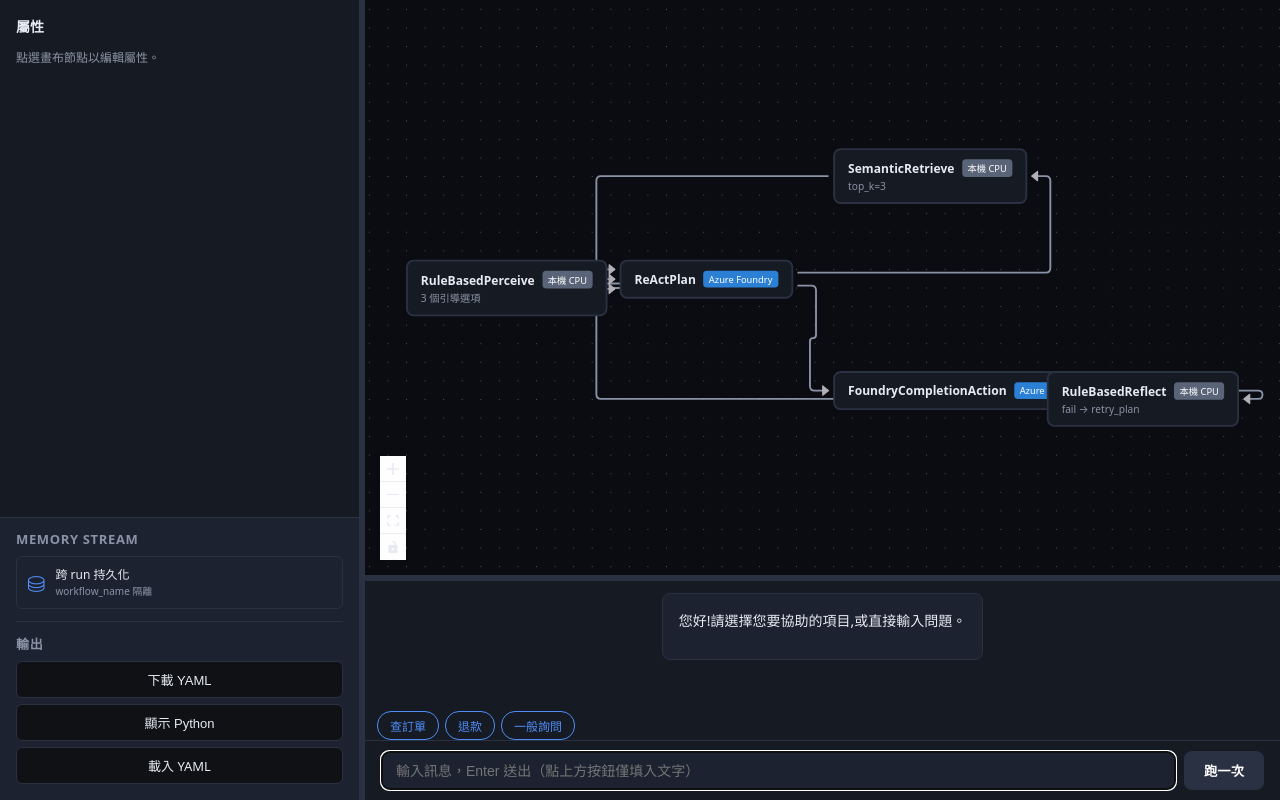
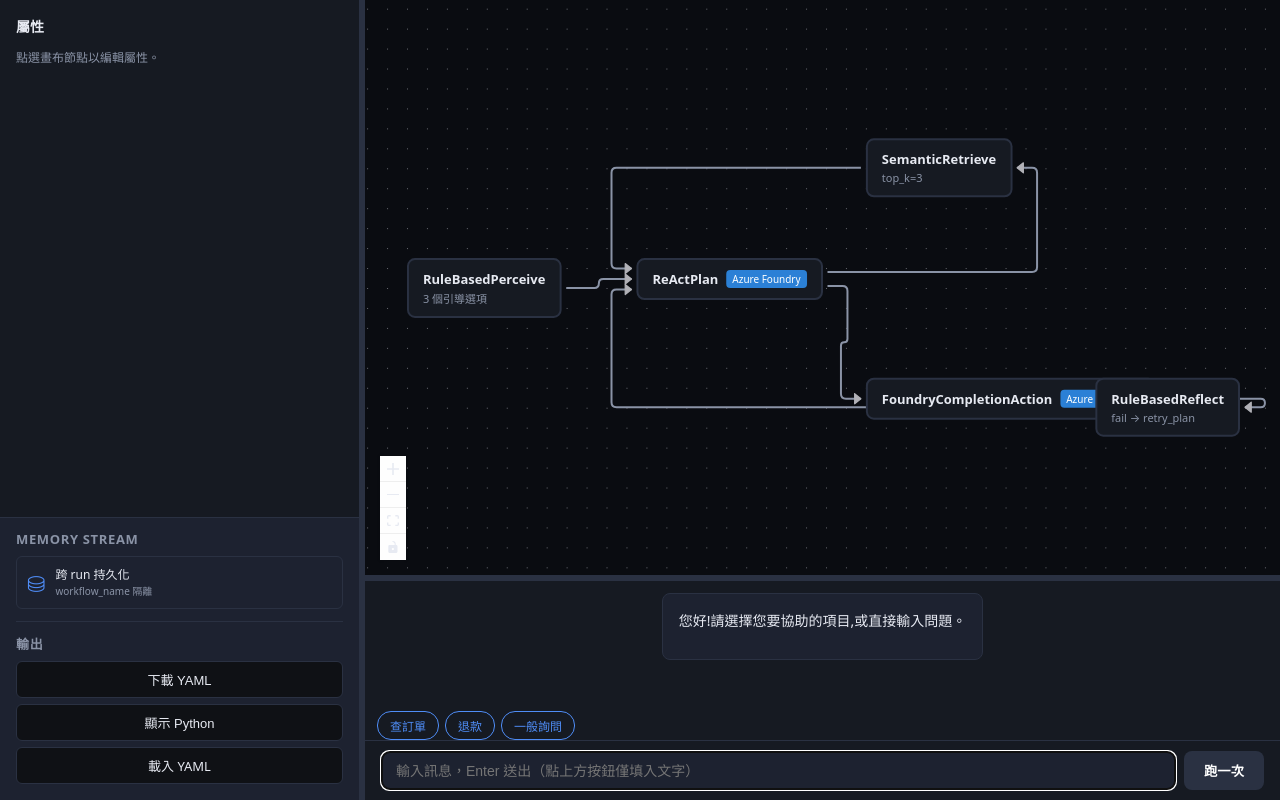
Before and after one commit to R300-AI/Agentic-SDK, a React (Vite) app in the folder editor/: page / in a window 1280 px wide. Built offline with nearby package versions, Linux system fonts and the light colour scheme.

Commit message:
fix: local_cpu 節點不顯示 badge（無 LLM 不需標示算力）

```diff
--- a/editor/src/nodes/NodeBase.tsx
+++ b/editor/src/nodes/NodeBase.tsx
@@ -50,13 +50,14 @@ export function NodeBase({
 }: Props) {
   const tgt = computeTarget ?? "local_cpu";
   const tgtLabel = COMPUTE_TARGET_OPTIONS.find((o) => o.value === tgt)?.label ?? tgt;
+  const showBadge = tgt !== "local_cpu";
   return (
     <div className={`node-shell ${STATUS_CLASS[status]}`}>
       {sideHandles("left",  leftCount,  Position.Left)}
       {sideHandles("right", rightCount, Position.Right)}
       <div className="node-head">
         <span className="node-title">{title}</span>
-        <span className={`node-badge badge-${tgt}`}>{tgtLabel}</span>
+        {showBadge && <span className={`node-badge badge-${tgt}`}>{tgtLabel}</span>}
       </div>
       {subtitle && <div className="node-subtitle">{subtitle}</div>}
       {children && <div className="node-body">{children}</div>}
```
